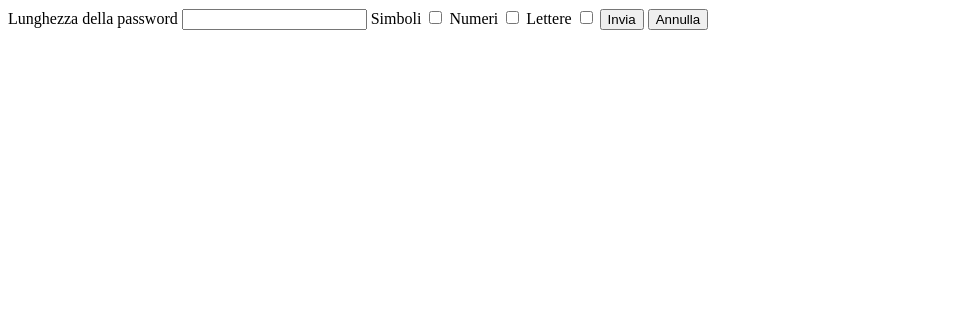
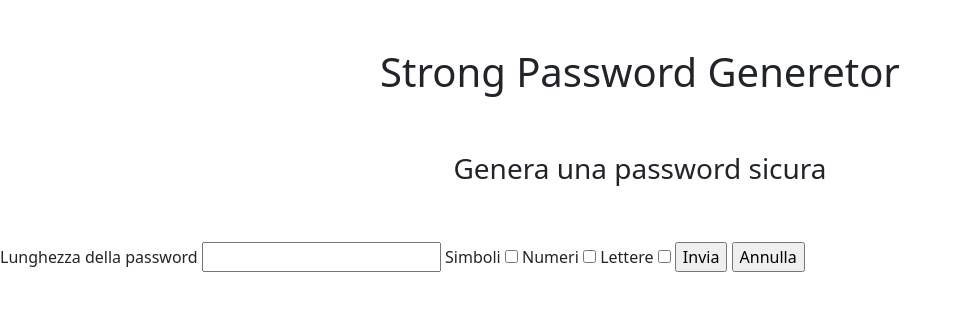
Before and after one commit to FrancescoMain/php-strong-password-generator, a PHP site: page / in a window 1280 px wide. Shown: the top 311 px of the page, without its empty margins (0-961 px from the left). Run offline with PHP 8.4, Linux system fonts and the light colour scheme.

Commit message:
aggiunto bs e titolo

```diff
--- a/index.php
+++ b/index.php
@@ -4,6 +4,8 @@
     <meta charset="UTF-8">
     <meta http-equiv="X-UA-Compatible" content="IE=edge">
     <meta name="viewport" content="width=device-width, initial-scale=1.0">
+    <link href="https://cdn.jsdelivr.net/npm/bootstrap@5.3.0-alpha1/dist/css/bootstrap.min.css" rel="stylesheet" integrity="sha384-GLhlTQ8iRABdZLl6O3oVMWSktQOp6b7In1Zl3/Jr59b6EGGoI1aFkw7cmDA6j6gD" crossorigin="anonymous">
+    <link rel="stylesheet" href="style.css">
     <title>Document</title>
     <?php
     session_start();
@@ -12,6 +14,19 @@
     ?>
 </head>
 <body>
+<div class="container">
+    <div class="row">
+        <div class="col text-center mt-5 mb-5">
+            <h1>Strong Password Generetor</h1>
+        </div>
+    </div>
+    <div class="row">
+        <div class="col text-center mb-5">
+            <h3>Genera una password sicura</h3>
+        </div>
+    </div>
+</div>
+
         <form>
             <label for="pswL">Lunghezza della password</label>
             <input type="number" name="pswL">
@@ -60,6 +75,6 @@
 
         ?>
 
-
+        <script src="https://cdn.jsdelivr.net/npm/bootstrap@5.3.0-alpha1/dist/js/bootstrap.bundle.min.js" integrity="sha384-w76AqPfDkMBDXo30jS1Sgez6pr3x5MlQ1ZAGC+nuZB+EYdgRZgiwxhTBTkF7CXvN" crossorigin="anonymous"></script>
 </body>
 </html>
```
